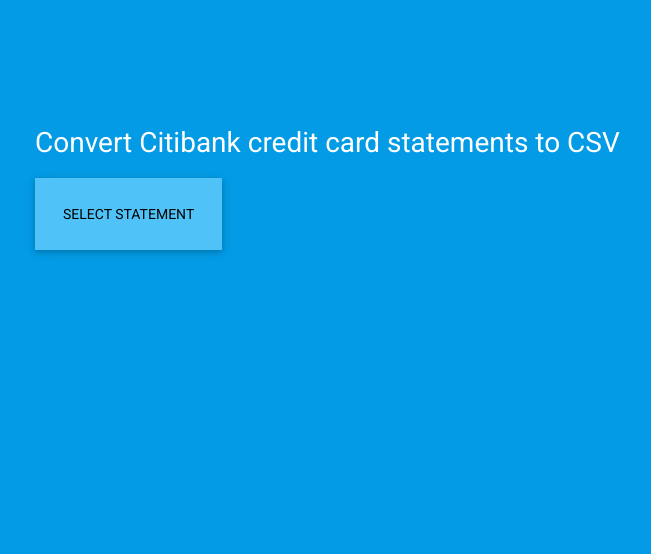
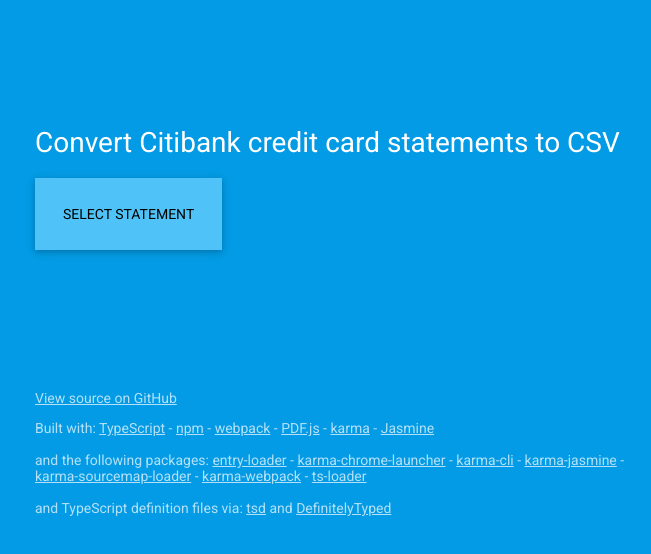
Before and after one commit to matthewrwilton/citibank-statement-to-csv, a website built with webpack: page www/index.html in a window 1280 px wide. Shown: the whole page, without its empty margins (304-955 px from the left). Built offline with nearby package versions, Linux system fonts and the light colour scheme.

Commit message:
Add credits.

```diff
--- a/www/index.html
+++ b/www/index.html
@@ -18,6 +18,34 @@
 
 				<input class="file-picker-input" id="statement-file-picker" type="file" accept=".pdf">
 				<label class="file-picker-label" id="file-picker-label" for="statement-file-picker">SELECT STATEMENT</label>
+
+				<div class="credits">
+					<p>
+						<a href="https://github.com/matthewrwilton/csv-citibank-statement">View source on GitHub</a>
+					</p>
+					<p>
+						Built with:
+						<a href="https://www.typescriptlang.org/">TypeScript</a> -
+						<a href="https://www.npmjs.com/">npm</a> -
+						<a href="https://webpack.github.io/">webpack</a> -
+						<a href="https://mozilla.github.io/pdf.js/">PDF.js</a> -
+						<a href="https://karma-runner.github.io/0.13/index.html">karma</a> -
+						<a href="http://jasmine.github.io/">Jasmine</a>
+						<br/><br/>
+						and the following packages:
+						<a href="https://www.npmjs.com/package/entry-loader">entry-loader</a> -
+						<a href="https://www.npmjs.com/package/karma-chrome-launcher">karma-chrome-launcher</a> -
+						<a href="https://www.npmjs.com/package/karma-cli">karma-cli</a> -
+						<a href="https://www.npmjs.com/package/karma-jasmine">karma-jasmine</a> -
+						<a href="https://www.npmjs.com/package/karma-sourcemap-loader">karma-sourcemap-loader</a> -
+						<a href="https://www.npmjs.com/package/karma-webpack">karma-webpack</a> -
+						<a href="https://github.com/TypeStrong/ts-loader">ts-loader</a>
+						<br/><br/>
+						and TypeScript definition files via:
+						<a href="https://github.com/DefinitelyTyped/tsd">tsd</a> and
+						<a href="https://github.com/DefinitelyTyped/DefinitelyTyped">DefinitelyTyped</a>
+					</p>
+				</div>
 			</div>
 		</div>
 		<script src="https://code.jquery.com/jquery-2.2.1.min.js" type="text/javascript"></script>
--- a/www/style.css
+++ b/www/style.css
@@ -54,3 +54,13 @@
 	margin:1.34em 0;
 	padding:2rem;
 }
+.credits {
+	color:#fff;
+	font-size:14px;
+	margin-top:10em;
+	opacity:.7;
+}
+.credits a {
+	color:#fff;
+	font-size:14px;
+}
```
